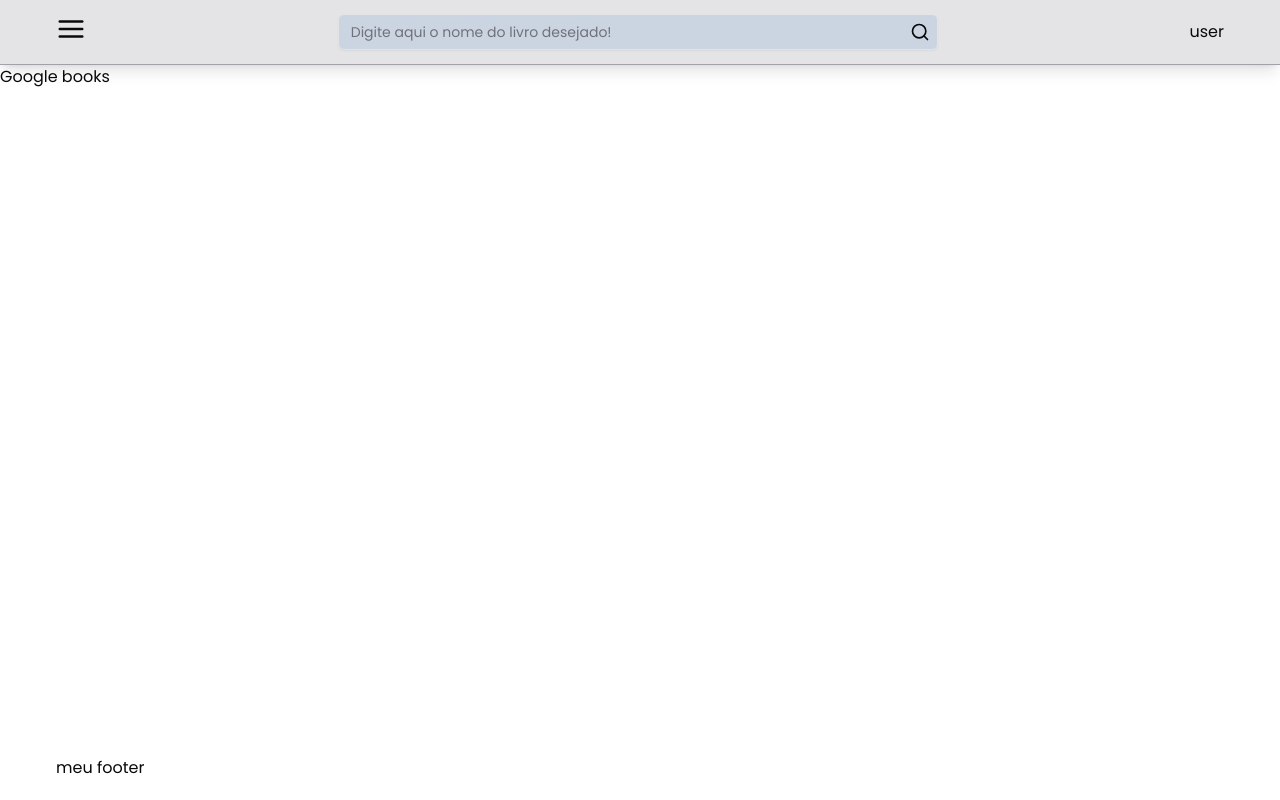
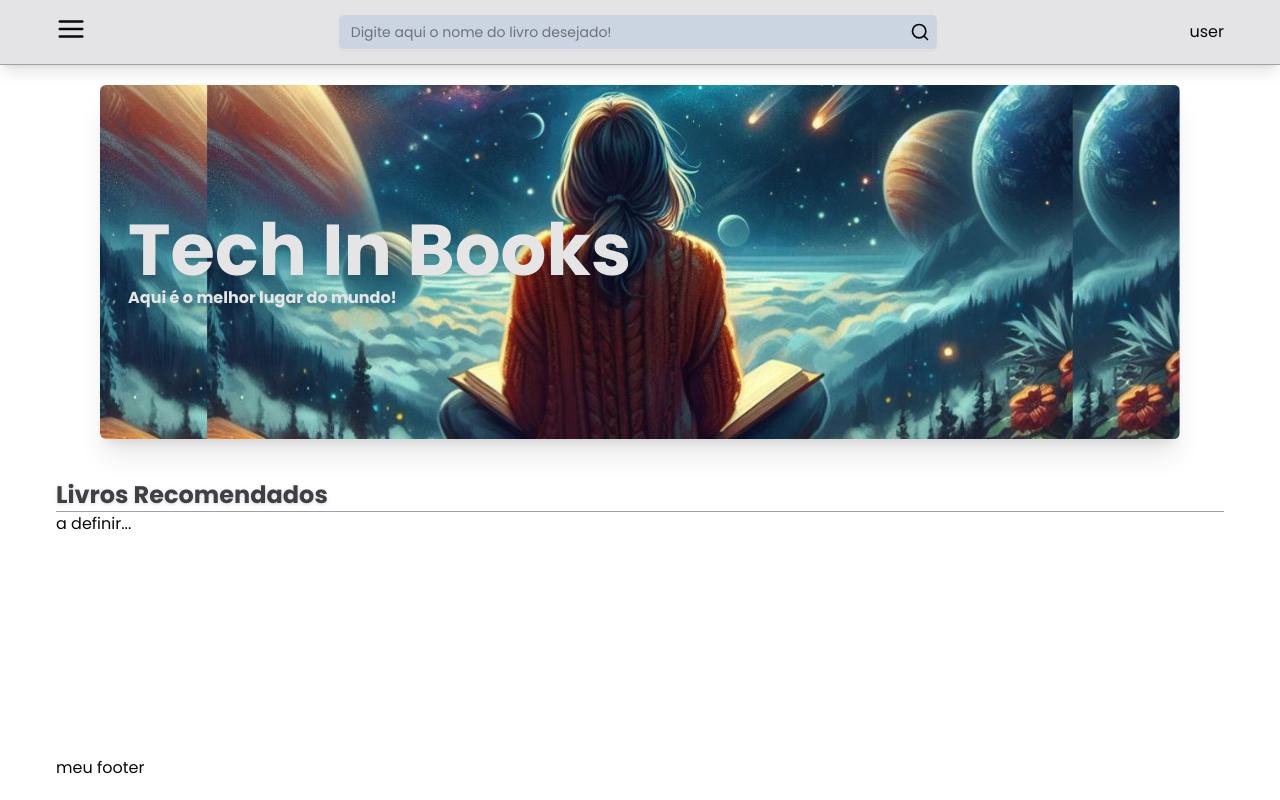
Before and after one commit to JoaoLeandroo/techinbooks, a Next.js app: page / in a window 1280 px wide. Built offline with nearby package versions, Linux system fonts and the light colour scheme.

Commit message:
feat: home page include banner

```diff
--- a/app/page.tsx
+++ b/app/page.tsx
@@ -1,7 +1,42 @@
+import Image from "next/image";
+import Container from "@/components/Container";
+
 export default function Home() {
   return (
-    <div>
-      Google books
-    </div>
+    <Container>
+
+      <div className="w-full flex flex-col">
+
+        <section className="mt-5">
+          <div className="flex w-full items-center justify-center flex-col">
+            <figure className="relative shadow-xl">
+              <Image
+                src={"/mulher-lendo2.jpg"}
+                width={1080}
+                height={0}
+                alt="mulher lendo um livro"
+                className="rounded-md"
+              />
+            <div className="flex md:items-start items-center justify-center px-7 flex-col absolute top-0 w-full h-full">
+              <h1 className="text-neutral-200 drop-shadow-lg font-bold md:text-7xl text-5xl">Tech In Books</h1>
+              <p className="text-neutral-200 drop-shadow-lg font-semibold text-md">Aqui é o melhor lugar do mundo!</p>
+            </div>
+            </figure>
+
+          </div>
+        </section>
+
+        <section className="mt-10">
+          <div className="border-b border-zinc-400">
+            <h1 className="text-2xl font-semibold drop-shadow text-zinc-700 capitalize">Livros recomendados</h1>
+          </div>
+        </section>
+
+        <section>
+          a definir...
+        </section>
+      </div>
+
+    </Container>
   );
 }
```
Also changed, not shown: public/mulher-lendo2.jpg (added).
